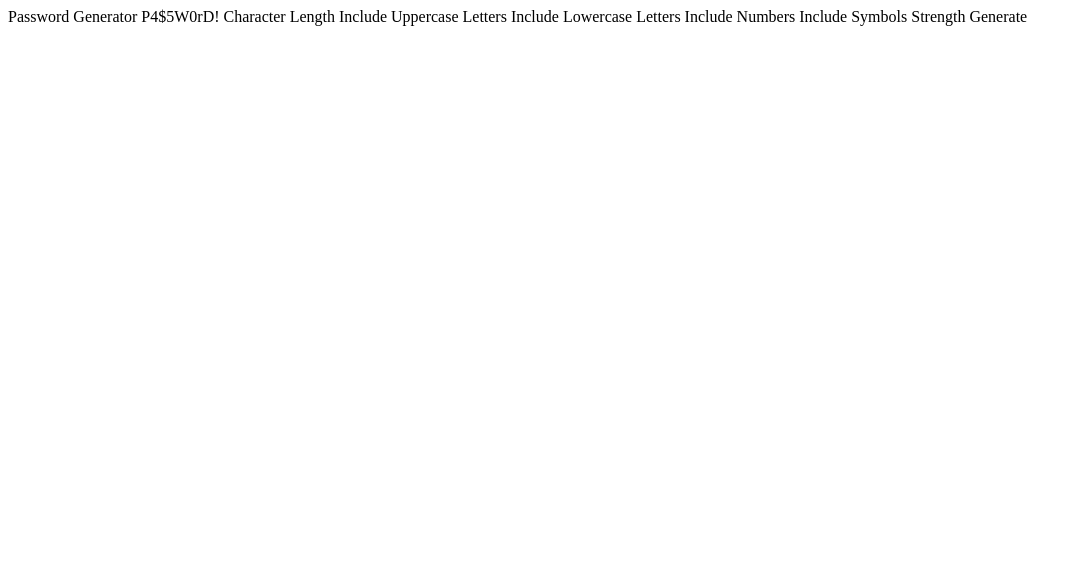
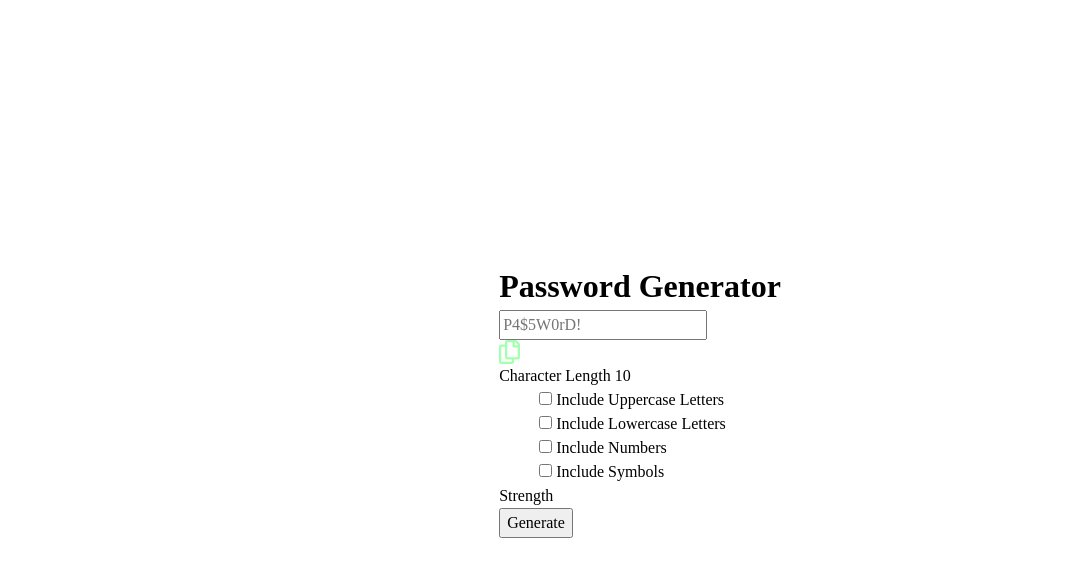
Before and after one commit to bojanognjen/Password-generator, a plain HTML site: page index.html in a window 1280 px wide. Shown: the whole page, without its empty margins (0-1082 px from the left). Drawn offline with Linux system fonts and the light colour scheme.

Commit message:
HTML code has finished

```diff
--- a/index.html
+++ b/index.html
@@ -9,21 +9,36 @@
   <title>Frontend Mentor | Password generator app</title>
 </head>
 <body>
+  <main class="container">
+    <h1 class="title">Password Generator</h1>
+    <section role="heading" class="heading">
+      <input type="text" name="password" placeholder="P4$5W0rD!">
+      <img src="assets/images/icon-copy.svg" alt="Copy">
+    </section>
+    <form class="form" action="/">
+      <div class="length">
+        <span class="character">Character Length</span>
+        <span class="number">10</span>
+      </div>
+      <div class="slider"></div>
+      <ul class="list">
+        <input type="checkbox" id="include1" name="include" value="uppercase">
+        <label for="include1">Include Uppercase Letters</label><br>
+        <input type="checkbox" id="include2" name="include" value="lowercase">
+        <label for="include2">Include Lowercase Letters</label><br>
+        <input type="checkbox" id="include3" name="include" value="numbers">
+        <label for="include3">Include Numbers</label><br>
+        <input type="checkbox" id="include4" name="include" value="symbols">
+        <label for="include4">Include Symbols</label>
+      </ul>
+      <div class="strength">Strength</div>
+      <button class="generate">Generate</button>
+    </form>
+  </main>
 
-  Password Generator
 
-  P4$5W0rD!
 
-  Character Length
 
-  Include Uppercase Letters
-  Include Lowercase Letters
-  Include Numbers
-  Include Symbols
-
-  Strength
-
-  Generate
   <script src="script.js"></script>
 </body>
 </html>
--- a/style.css
+++ b/style.css
@@ -0,0 +1,57 @@
+:root {
+
+}
+
+/* 1. Use a more-intuitive box-sizing model */
+*, *::before, *::after {
+    box-sizing: border-box;
+  }
+
+  /* 2. Remove default margin */
+  * {
+    margin: 0;
+  }
+
+  body {
+    /* 3. Add accessible line-height */
+    line-height: 1.5;
+    /* 4. Improve text rendering */
+    -webkit-font-smoothing: antialiased;
+  }
+
+  /* 5. Improve media defaults */
+  img, picture, video, canvas, svg {
+    display: block;
+    max-width: 100%;
+  }
+
+  /* 6. Inherit fonts for form controls */
+  input, button, textarea, select {
+    font: inherit;
+  }
+
+  /* 7. Avoid text overflows */
+  p, h1, h2, h3, h4, h5, h6 {
+    overflow-wrap: break-word;
+  }
+
+  /* 8. Improve line wrapping */
+  p {
+    text-wrap: pretty;
+  }
+  h1, h2, h3, h4, h5, h6 {
+    text-wrap: balance;
+  }
+
+  /*
+    9. Create a root stacking context
+  */
+  #root, #__next {
+    isolation: isolate;
+  }
+
+  body {
+    min-height: 100vh;
+    display: grid;
+    place-content: center;
+  }
```
